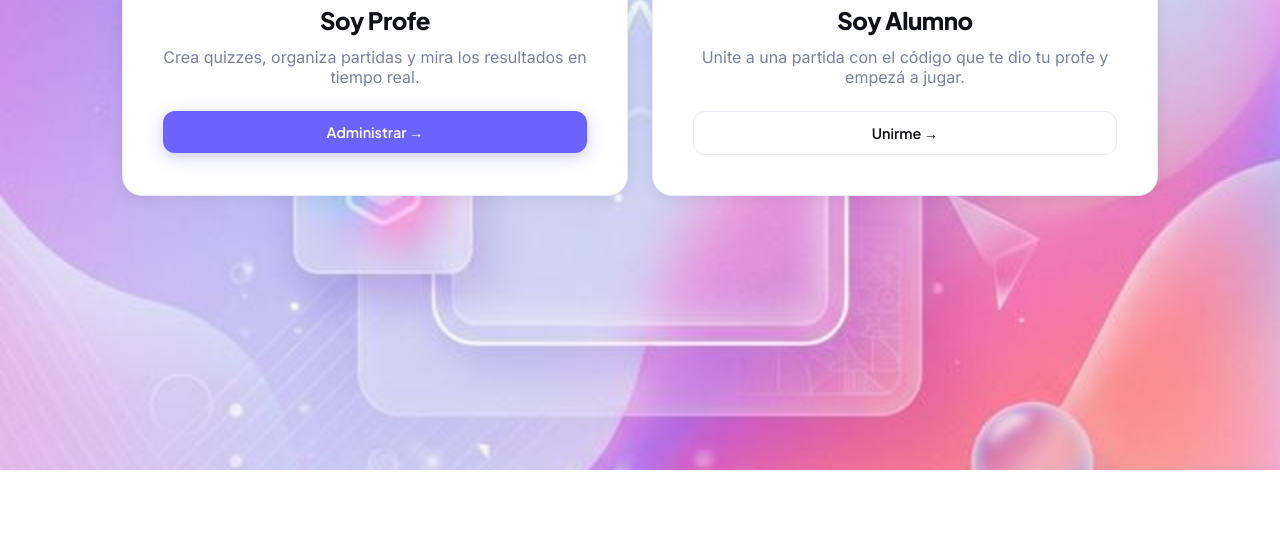
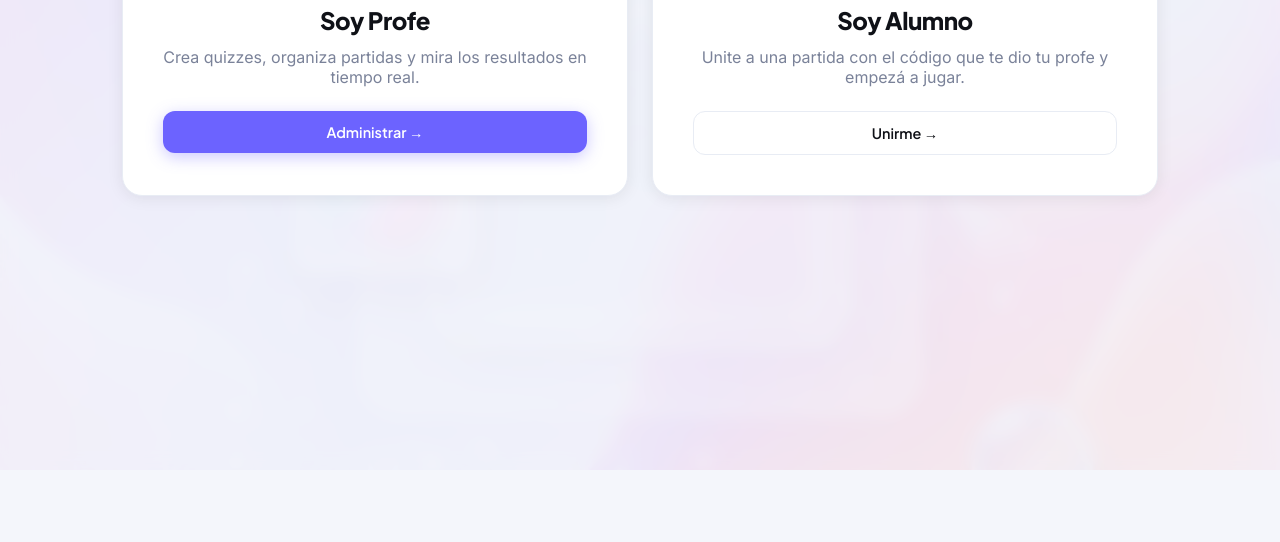
Before and after one commit to Horiz0n-glitch/GameAng, a website built with Vite: page index.html in a window 1280 px wide. Shown: the part 330-872 px from the top of the page. Before the commit the page ends 800 px from the top, so only its background shows below. Built offline with nearby package versions, Linux system fonts and the light colour scheme; some packages are replaced by stand-ins of ours; no server answers.

Commit message:
style: restore background filters for readability

```diff
--- a/src/style.css
+++ b/src/style.css
@@ -26,7 +26,7 @@
 * { box-sizing: border-box; margin: 0; padding: 0; }
 body {
   font-family: 'Inter', system-ui, -apple-system, sans-serif;
-  background: transparent;
+  background: var(--bg);
   color: var(--text);
   min-height: 100vh;
   -webkit-font-smoothing: antialiased;
@@ -37,6 +37,8 @@ body {
   width: 100%; min-height: 100vh;
   display: flex; flex-direction: column;
   position: relative; z-index: 10;
+  background: rgba(244, 246, 251, 0.88); /* Semitransparent to see background */
+  backdrop-filter: blur(8px);
 }
 
 .bg-overlay {
```
